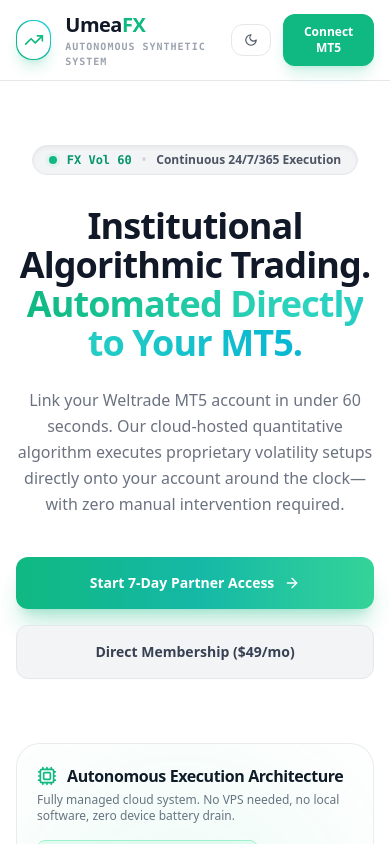
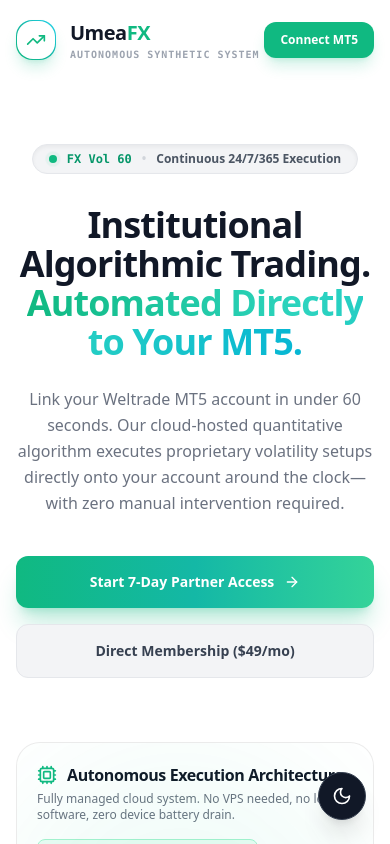
Before and after one commit to umeaclinton/UmeaFX, a Next.js app in the folder umea-webapp/: page / in a window 390 px wide. Shown: the top 844 px of the page. Built offline with nearby package versions, Linux system fonts and the light colour scheme; no server answers.

Commit message:
fix: Floating theme toggle, remove navbar border, fix dark mode white inputs/cards

```diff
--- a/umea-webapp/src/app/layout.tsx
+++ b/umea-webapp/src/app/layout.tsx
@@ -1,6 +1,7 @@
 import "./globals.css";
 import type { Metadata } from "next";
 import { ThemeProvider } from "@/components/ThemeProvider";
+import { ThemeToggle } from "@/components/ThemeToggle";
 
 export const metadata: Metadata = {
   title: "UmeaFX | Autonomous Quantitative Trading for Synthetics",
@@ -15,7 +16,10 @@
   return (
     <html lang="en" suppressHydrationWarning>
       <body className="min-h-screen antialiased selection:bg-emerald-500 selection:text-white">
-        <ThemeProvider>{children}</ThemeProvider>
+        <ThemeProvider>
+          {children}
+          <ThemeToggle />
+        </ThemeProvider>
       </body>
     </html>
   );
--- a/umea-webapp/src/app/page.tsx
+++ b/umea-webapp/src/app/page.tsx
@@ -19,7 +19,6 @@
   Server
 } from "lucide-react";
 import { supabasePublic } from "@/lib/supabase";
-import { ThemeToggle } from "@/components/ThemeToggle";
 
 export default function HomePage() {
   const router = useRouter();
@@ -76,7 +75,7 @@
     <main className="min-h-screen bg-white dark:bg-black text-gray-900 dark:text-slate-100 flex flex-col justify-between selection:bg-emerald-500 selection:text-white transition-colors duration-200">
 
       {/* ── Header ── */}
-      <header className="border-b border-gray-200 dark:border-white/8 backdrop-blur-xl sticky top-0 z-40 bg-white/90 dark:bg-black/85 transition-colors duration-200">
+      <header className="backdrop-blur-xl sticky top-0 z-40 bg-white/90 dark:bg-black/85 transition-colors duration-200">
         <div className="max-w-7xl mx-auto px-4 sm:px-6 h-20 flex items-center justify-between">
           <div className="flex items-center gap-3.5">
             <div className="w-10 h-10 rounded-2xl bg-gradient-to-tr from-emerald-500 via-teal-500 to-cyan-400 p-[1px] shadow-lg shadow-emerald-500/20">
@@ -101,7 +100,6 @@
           </div>
 
           <div className="flex items-center gap-3">
-            <ThemeToggle />
             <button
               onClick={() => { setSelectedPlan("ib_free_trial"); setIsModalOpen(true); }}
               className="px-4 sm:px-5 py-2.5 rounded-xl text-xs sm:text-sm font-bold bg-emerald-500 hover:bg-emerald-400 text-white transition-all duration-200 shadow-lg shadow-emerald-500/20 hover:scale-[1.02] active:scale-[0.98]"
@@ -177,7 +175,7 @@
 
           <div className="grid grid-cols-1 md:grid-cols-3 gap-4">
             {/* Layer 1 */}
-            <div className="p-5 rounded-2xl bg-gray-50 dark:bg-white/3 border border-gray-200 dark:border-white/8 flex flex-col justify-between">
+            <div className="p-5 rounded-2xl bg-gray-50 dark:bg-[#111111] border border-gray-200 dark:border-white/8 flex flex-col justify-between">
               <div>
                 <div className="text-[11px] font-mono text-gray-400 dark:text-slate-400 uppercase tracking-wider mb-2 flex items-center justify-between">
                   <span>Layer 1 • Quantitative</span>
@@ -195,7 +193,7 @@
             </div>
 
             {/* Layer 2 */}
-            <div className="p-5 rounded-2xl bg-gray-50 dark:bg-white/3 border border-gray-200 dark:border-white/8 flex flex-col justify-between">
+            <div className="p-5 rounded-2xl bg-gray-50 dark:bg-[#111111] border border-gray-200 dark:border-white/8 flex flex-col justify-between">
               <div>
                 <div className="text-[11px] font-mono text-gray-400 dark:text-slate-400 uppercase tracking-wider mb-2 flex items-center justify-between">
                   <span>Layer 2 • Risk Guard</span>
@@ -213,7 +211,7 @@
             </div>
 
             {/* Layer 3 */}
-            <div className="p-5 rounded-2xl bg-gray-50 dark:bg-white/3 border border-gray-200 dark:border-white/8 flex flex-col justify-between">
+            <div className="p-5 rounded-2xl bg-gray-50 dark:bg-[#111111] border border-gray-200 dark:border-white/8 flex flex-col justify-between">
               <div>
                 <div className="text-[11px] font-mono text-gray-400 dark:text-slate-400 uppercase tracking-wider mb-2 flex items-center justify-between">
                   <span>Layer 3 • Broker Sync</span>
@@ -319,7 +317,7 @@
               </div>
 
               {/* Result Card */}
-              <div className="p-6 rounded-2xl bg-gray-100 dark:bg-black/60 border border-gray-200 dark:border-white/8 space-y-4">
+              <div className="p-6 rounded-2xl bg-gray-100 dark:bg-[#111111] border border-gray-200 dark:border-white/8 space-y-4">
                 <div className="text-xs font-mono uppercase tracking-wider text-gray-400 dark:text-slate-400">
                   Calculated Order Specifications
                 </div>
@@ -334,11 +332,11 @@
                       {(Math.max(0.01, (calcBalance / 500) * 0.02 * calcRisk)).toFixed(2)} Lots
                     </div>
                   </div>
-                  <div className="p-3.5 rounded-xl bg-white dark:bg-white/5 border border-gray-200 dark:border-white/8">
+                  <div className="p-3.5 rounded-xl bg-white dark:bg-[#1a1a1a] border border-gray-200 dark:border-white/8">
                     <div className="text-[11px] text-gray-400 dark:text-slate-400">Default Risk Ratio</div>
                     <div className="text-sm font-bold text-gray-900 dark:text-white mt-1">1:2 R:R (30 / 60 pts)</div>
                   </div>
-                  <div className="p-3.5 rounded-xl bg-white dark:bg-white/5 border border-gray-200 dark:border-white/8">
+                  <div className="p-3.5 rounded-xl bg-white dark:bg-[#1a1a1a] border border-gray-200 dark:border-white/8">
                     <div className="text-[11px] text-gray-400 dark:text-slate-400">Breakeven Offset</div>
                     <div className="text-sm font-bold text-teal-600 dark:text-teal-400 mt-1">Auto at +15 pts</div>
                   </div>
@@ -479,7 +477,7 @@
 
             <div className="relative flex items-center justify-center my-5">
               <div className="border-t border-gray-200 dark:border-white/8 w-full"></div>
-              <span className="bg-white dark:bg-[#0D121C] px-3 text-[10px] text-gray-400 dark:text-slate-500 font-mono font-semibold uppercase tracking-wider">
+              <span className="bg-white dark:bg-[#0a0a0a] px-3 text-[10px] text-gray-400 dark:text-slate-500 font-mono font-semibold uppercase tracking-wider">
                 Or with email
               </span>
             </div>
@@ -492,7 +490,7 @@
                   placeholder="e.g. Alex Trader"
                   value={name}
                   onChange={(e) => setName(e.target.value)}
-                  className="w-full px-4 py-3 rounded-xl bg-gray-50 dark:bg-white/5 border border-gray-200 dark:border-white/10 text-gray-900 dark:text-white text-sm focus:border-emerald-500 outline-none transition"
+                  className="w-full px-4 py-3 rounded-xl bg-gray-50 dark:bg-[#111111] border border-gray-200 dark:border-white/10 text-gray-900 dark:text-white text-sm focus:border-emerald-500 outline-none transition placeholder:text-gray-400 dark:placeholder:text-slate-600"
                 />
               </div>
 
@@ -503,7 +501,7 @@
                   placeholder="you@example.com"
                   value={email}
                   onChange={(e) => setEmail(e.target.value)}
-                  className="w-full px-4 py-3 rounded-xl bg-gray-50 dark:bg-white/5 border border-gray-200 dark:border-white/10 text-gray-900 dark:text-white text-sm focus:border-emerald-500 outline-none transition"
+                  className="w-full px-4 py-3 rounded-xl bg-gray-50 dark:bg-[#111111] border border-gray-200 dark:border-white/10 text-gray-900 dark:text-white text-sm focus:border-emerald-500 outline-none transition placeholder:text-gray-400 dark:placeholder:text-slate-600"
                 />
               </div>
 
@@ -513,14 +511,14 @@
                   <div className="grid grid-cols-2 gap-3">
                     <button
                       type="button" onClick={() => setPaymentGateway("paystack")}
-                      className={`p-3 rounded-xl border text-xs font-bold transition flex flex-col items-center gap-1 ${paymentGateway === "paystack" ? "bg-emerald-50 dark:bg-emerald-500/10 border-emerald-500 text-emerald-600 dark:text-emerald-400" : "bg-gray-50 dark:bg-white/5 border-gray-200 dark:border-white/10 text-gray-500 dark:text-slate-400"}`}
+                      className={`p-3 rounded-xl border text-xs font-bold transition flex flex-col items-center gap-1 ${paymentGateway === "paystack" ? "bg-emerald-50 dark:bg-emerald-500/10 border-emerald-500 text-emerald-600 dark:text-emerald-400" : "bg-gray-50 dark:bg-[#111111] border-gray-200 dark:border-white/10 text-gray-500 dark:text-slate-400"}`}
                     >
                       <span>💳 Paystack</span>
                       <span className="text-[10px] text-gray-400 dark:text-slate-500">Cards / Bank Transfer</span>
                     </button>
                     <button
                       type="button" onClick={() => setPaymentGateway("crypto")}
-                      className={`p-3 rounded-xl border text-xs font-bold transition flex flex-col items-center gap-1 ${paymentGateway === "crypto" ? "bg-emerald-50 dark:bg-emerald-500/10 border-emerald-500 text-emerald-600 dark:text-emerald-400" : "bg-gray-50 dark:bg-white/5 border-gray-200 dark:border-white/10 text-gray-500 dark:text-slate-400"}`}
+                      className={`p-3 rounded-xl border text-xs font-bold transition flex flex-col items-center gap-1 ${paymentGateway === "crypto" ? "bg-emerald-50 dark:bg-emerald-500/10 border-emerald-500 text-emerald-600 dark:text-emerald-400" : "bg-gray-50 dark:bg-[#111111] border-gray-200 dark:border-white/10 text-gray-500 dark:text-slate-400"}`}
                     >
                       <span>⚡ Crypto (USDT)</span>
                       <span className="text-[10px] text-gray-400 dark:text-slate-500">TRC20 / BEP20 / BTC</span>
--- a/umea-webapp/src/components/ThemeToggle.tsx
+++ b/umea-webapp/src/components/ThemeToggle.tsx
@@ -10,22 +10,22 @@
     <button
       onClick={toggleTheme}
       aria-label="Toggle theme"
+      title={theme === "light" ? "Switch to Dark Mode" : "Switch to Light Mode"}
       className="
-        flex items-center gap-1.5 px-3 py-2 rounded-xl border text-xs font-bold transition-all duration-200
-        bg-white border-gray-200 text-gray-600 hover:bg-gray-50 hover:border-gray-300
-        dark:bg-[#111] dark:border-white/10 dark:text-slate-300 dark:hover:bg-white/5
+        fixed bottom-6 right-6 z-50
+        w-12 h-12 rounded-full
+        flex items-center justify-center
+        shadow-xl transition-all duration-300
+        border
+        bg-gray-900 border-gray-700 text-white hover:bg-gray-800
+        dark:bg-white dark:border-gray-200 dark:text-gray-900 dark:hover:bg-gray-100
+        hover:scale-110 active:scale-95
       "
     >
       {theme === "light" ? (
-        <>
-          <Moon className="w-3.5 h-3.5" />
-          <span className="hidden sm:inline">Dark</span>
-        </>
+        <Moon className="w-5 h-5" />
       ) : (
-        <>
-          <Sun className="w-3.5 h-3.5 text-amber-400" />
-          <span className="hidden sm:inline">Light</span>
-        </>
+        <Sun className="w-5 h-5 text-amber-500" />
       )}
     </button>
   );
```
Also changed, not shown: umea-webapp/src/app/dashboard/page.tsx (+7 -9 lines).
